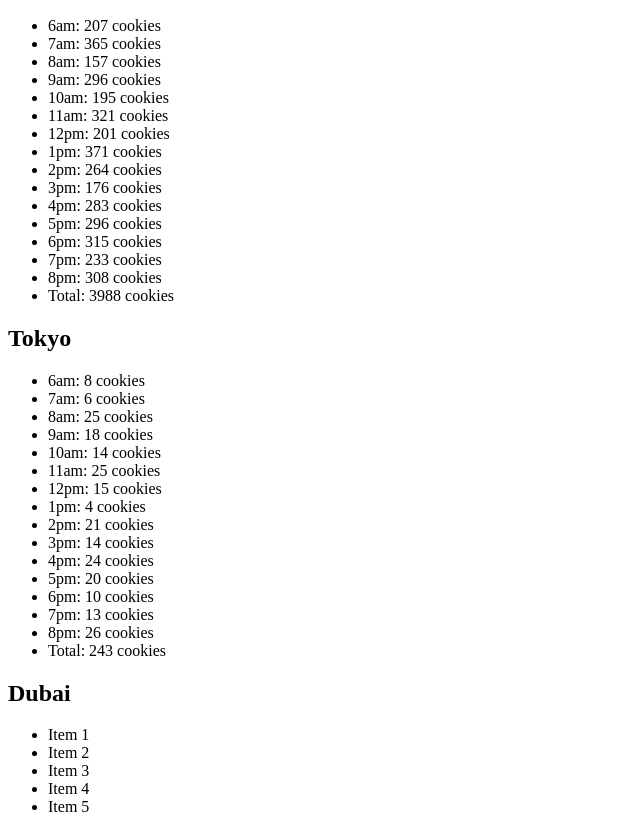
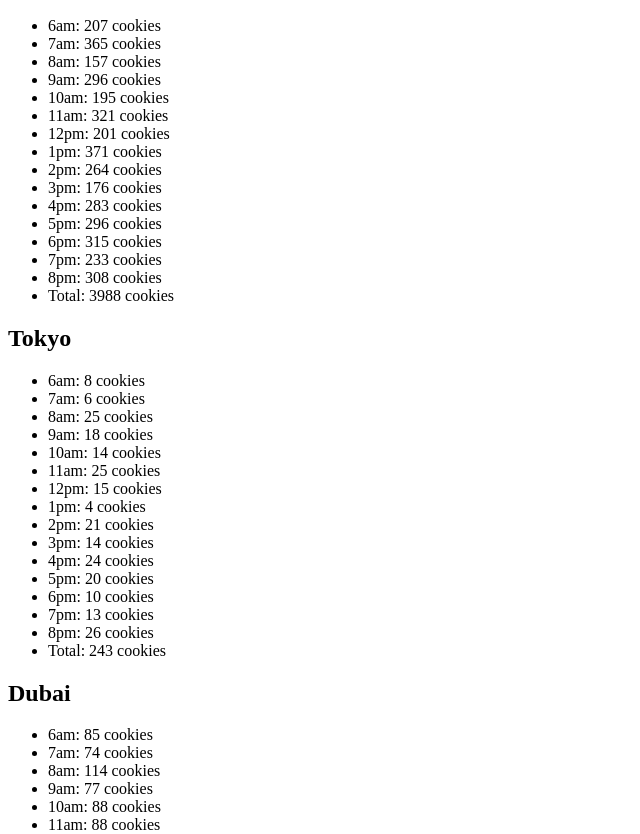
Before and after one commit to tehbillis/cookie-stand, a plain HTML site: page sales.html in a window 1280 px wide. Shown: the part 110-944 px from the top of the page, without its empty margins (0-640 px from the left). Drawn offline with Linux system fonts and the light colour scheme.

Commit message:
Add dubai projection to page

```diff
--- a/sales.html
+++ b/sales.html
@@ -20,6 +20,8 @@
 
       displaySales(seattle.projectedSales, "seattleLocation");
       displaySales(tokyo.projectedSales, "tokyoLocation");
+      displaySales(dubai.projectedSales, "dubaiLocation");
+
     }
   </script>
 </head>
```
